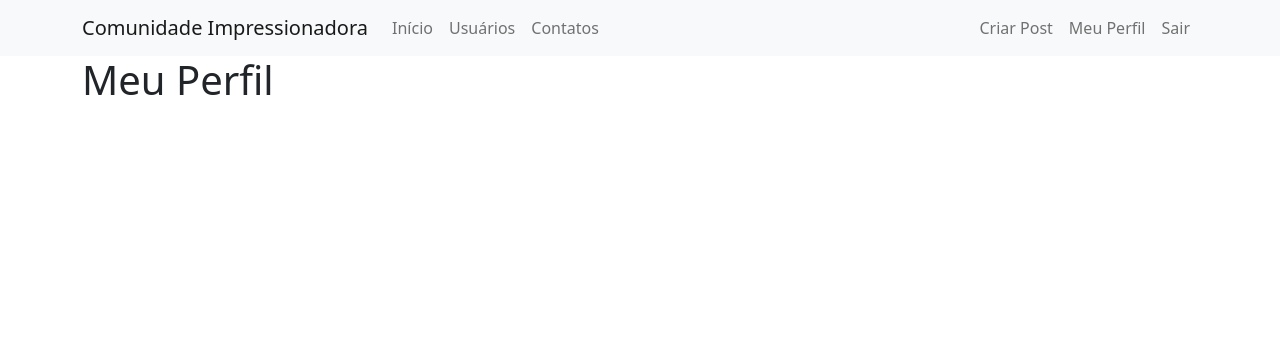
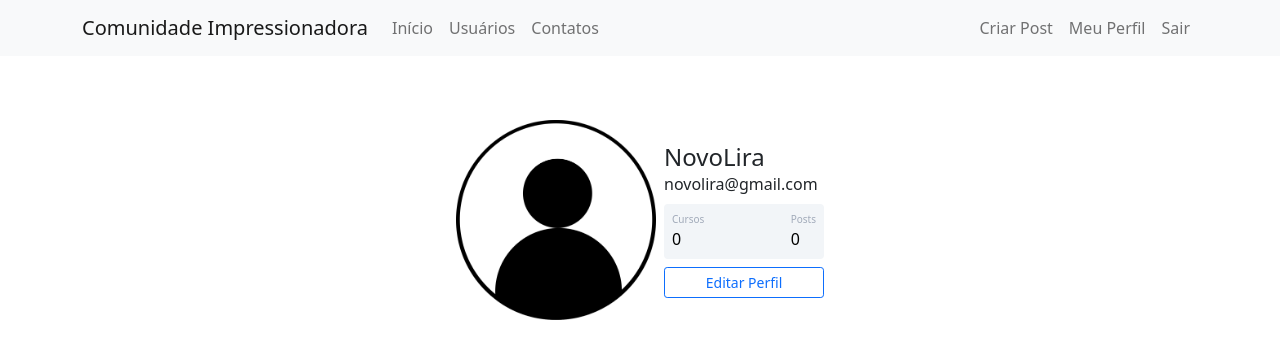
Before and after one commit to delvecchio1000/cursoSitesComFlask, a Flask app: page /perfil in a window 1280 px wide. Shown: the top 359 px of the page. Run offline with Flask 2, Linux system fonts and the light colour scheme; a user stored in the database is signed in.

Commit message:
Bloqueando páginas para usuários visitantes; Redirecionamento automático inteligente; Página de Perfil - html e css; imagem do perfil logado
Adicionado @login_required, Bloqueando páginas para usuários visitantes

Adicionado par_next = request.args.get('next')  # par_next (leia-se parâmetro next, que é a pagina que o usuário queria acessar antes do login). Redirecionamento automático inteligente

Editando a Página de Perfil - html e css

Colocando a imagem do perfil logado

```diff
--- a/SiteComunidade/comunidadeimpressionadora/__init__.py
+++ b/SiteComunidade/comunidadeimpressionadora/__init__.py
@@ -6,15 +6,19 @@ from flask import Flask
 from flask_sqlalchemy import SQLAlchemy
 from flask_bcrypt import Bcrypt
 from flask_login import LoginManager
+#from datetime import timedelta
 
 app = Flask(__name__)
 
 app.config['SECRET_KEY'] = '3ac9b3a5750f8a5960cff8f039aacca3'
 app.config['SQLALCHEMY_DATABASE_URI'] = 'sqlite:///comunidade.db'
+#app.config['PERMANENT_SESSION_LIFETIME'] = timedelta(minutes=1)
 
 database = SQLAlchemy(app)
 bcrypt = Bcrypt(app)
 login_maneger = LoginManager(app)
+login_maneger.login_view = 'login'
+login_maneger.login_message_category = 'alert-info'
 
 
 from comunidadeimpressionadora import routes
--- a/SiteComunidade/comunidadeimpressionadora/routes.py
+++ b/SiteComunidade/comunidadeimpressionadora/routes.py
@@ -5,7 +5,7 @@ from flask import render_template, redirect, url_for, flash, request
 from comunidadeimpressionadora import app, database, bcrypt
 from comunidadeimpressionadora.forms import FormLogin, FormCriarConta
 from comunidadeimpressionadora.models import Usuario
-from flask_login import login_user, logout_user, current_user
+from flask_login import login_user, logout_user, current_user, login_required
 
 lista_usuarios = ['Lira', 'João', 'Alon', 'Alessandra', 'Amanda']
 
@@ -18,6 +18,7 @@ def contato():
     return render_template('contato.html')
 
 @app.route('/usuarios')
+@login_required
 def usuarios():
     return render_template('usuarios.html', lista_usuarios=lista_usuarios)
 
@@ -31,7 +32,11 @@ def login():
         if usuario and bcrypt.check_password_hash(usuario.senha, form_login.senha.data):
             login_user(usuario, remember=form_login.lembrar_dados.data)
             flash(f'Login feito com sucesso no e-mail: {form_login.email.data}', 'alert-success')
-            return redirect(url_for('home'))
+            par_next = request.args.get('next')  # par_next (leia-se parâmetro next, que é a pagina que o usuário queria acessar antes do login)
+            if par_next:
+                return  redirect(par_next)
+            else:
+                return redirect(url_for('home'))
         else:
             flash(f'Falha no Login. E-mail ou Senha incorretos', 'alert-danger')
     if form_criarconta.validate_on_submit() and 'botao_submit_criarconta' in request.form:
@@ -48,15 +53,19 @@ def login():
     return render_template('login.html', form_login=form_login, form_criarconta=form_criarconta)
 
 @app.route('/sair')
+@login_required
 def sair():
     logout_user()
     flash(f'Logout feito com sucesso', 'alert-success')
     return redirect(url_for('home'))
 
 @app.route('/perfil')
+@login_required
 def perfil():
-    return render_template('perfil.html')
+    foto_perfil = url_for('static', filename='fotos_perfil/{}'.format(current_user.foto_perfil))
+    return render_template('perfil.html', foto_perfil=foto_perfil)
 
 @app.route('/post/criar')
+@login_required
 def criar_post():
     return render_template('criarpost.html')
--- /dev/null
+++ b/SiteComunidade/comunidadeimpressionadora/static/main.css
@@ -0,0 +1,31 @@
+.card{
+  width: 400px;
+  border: none;
+  border-radius: 10px;
+  background-color: #fff;
+}
+.stats{
+    background: #f2f5f8 !important;
+    color: #000 !important;
+}
+.articles{
+  font-size:10px;
+  color: #a1aab9;
+}
+.number1{
+  font-weight:500;
+}
+.followers{
+  font-size:10px;
+  color: #a1aab9;
+}
+.number2{
+  font-weight:500;
+}
+.rating{
+  font-size:10px;
+  color: #a1aab9;
+}
+.number3{
+  font-weight:500;
+}
--- a/SiteComunidade/comunidadeimpressionadora/templates/base.html
+++ b/SiteComunidade/comunidadeimpressionadora/templates/base.html
@@ -5,7 +5,7 @@
       <title>Comunidade Impressionadora</title>
 
       <link href="https://cdn.jsdelivr.net/npm/bootstrap@5.0.2/dist/css/bootstrap.min.css" rel="stylesheet" integrity="sha384-EVSTQN3/azprG1Anm3QDgpJLIm9Nao0Yz1ztcQTwFspd3yD65VohhpuuCOmLASjC" crossorigin="anonymous">
-
+      <link rel="stylesheet" type="text/css" href="{{ url_for('static', filename='main.css') }}">
 
       {% block head %}
       {% endblock %}
--- a/SiteComunidade/comunidadeimpressionadora/templates/perfil.html
+++ b/SiteComunidade/comunidadeimpressionadora/templates/perfil.html
@@ -1,7 +1,23 @@
 {% extends 'base.html' %}
 
 {% block body %}
-  <div class="container">
-    <h1>Meu Perfil</h1>
-  </div>
+<div class="container mt-5 d-flex justify-content-center">
+    <div class="card p-3">
+        <div class="d-flex align-items-center">
+            <div class="image pe-2">
+                <img src="{{ foto_perfil }}" class="rounded" width="200" >
+            </div>
+            <div class="ml-3 w-100">
+                <h4 class="mb-0 mt-0">{{ current_user.username }}</h4> <span>{{ current_user.email }}</span>
+                <div class="p-2 mt-2 bg-primary d-flex justify-content-between rounded text-white stats">
+                    <div class="d-flex flex-column"> <span class="articles">Cursos</span> <span class="number1">0</span> </div>
+                    <div class="d-flex flex-column"> <span class="rating">Posts</span> <span class="number3">0</span> </div>
+                </div>
+                <div class="button mt-2 d-flex flex-row align-items-center">
+                    <button class="btn btn-sm btn-outline-primary w-100">Editar Perfil</button>
+                </div>
+            </div>
+        </div>
+    </div>
+</div>
 {% endblock %}
```
Also changed, not shown: SiteComunidade/comunidadeimpressionadora/static/fotos_perfil/default.jpg (added).
